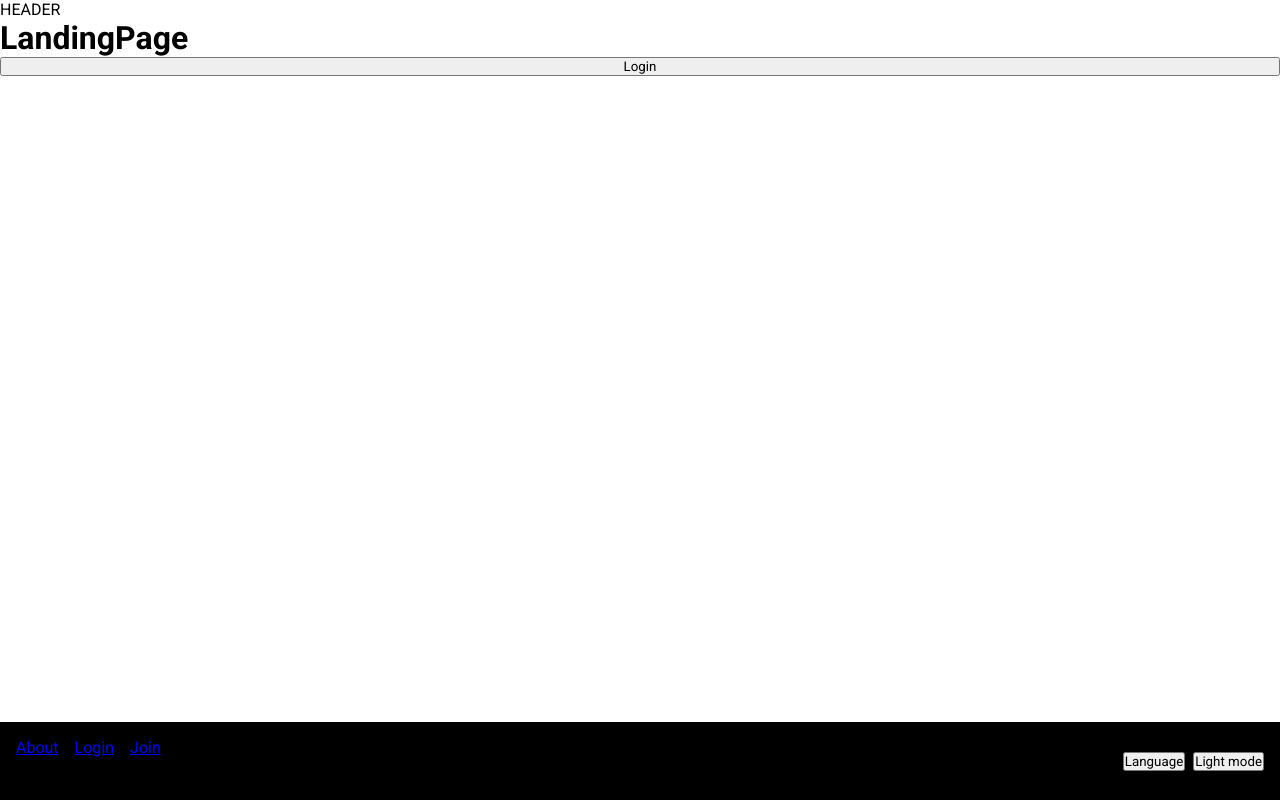
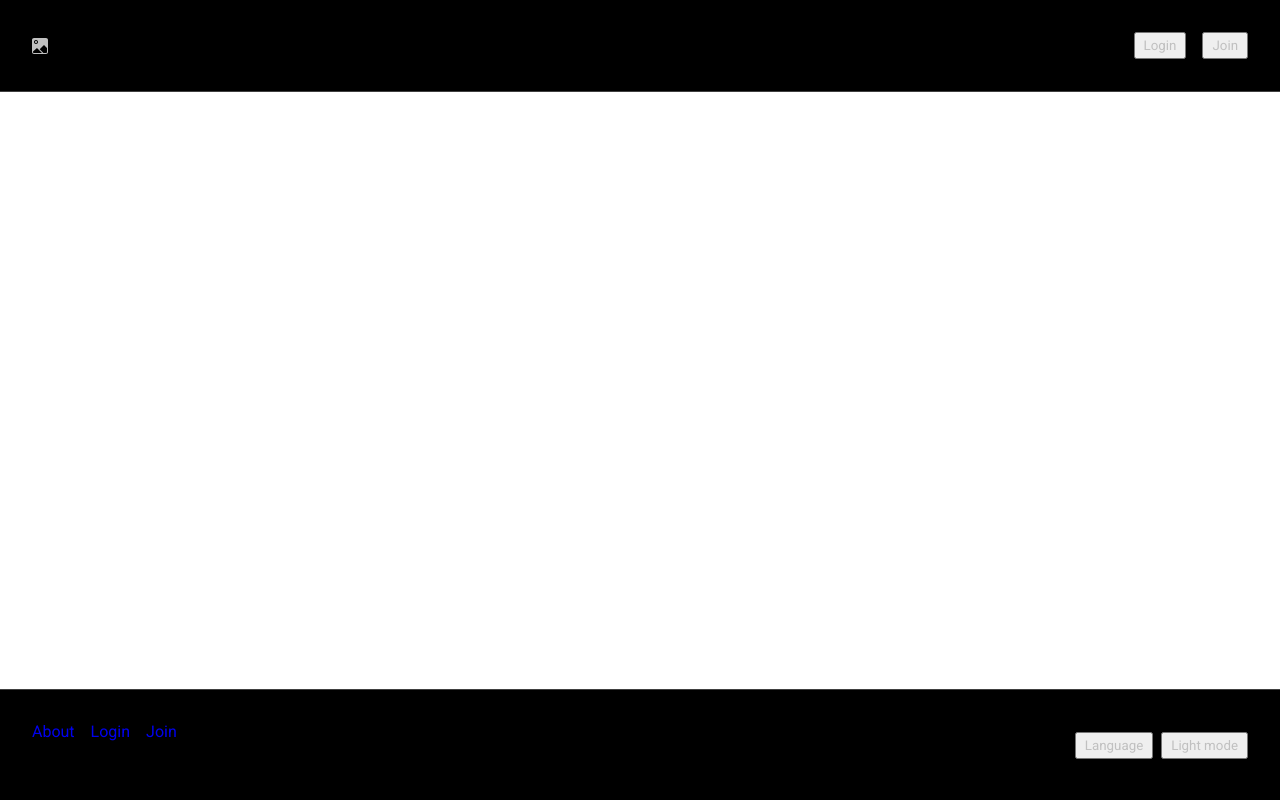
Before and after one commit to najimovs/instagram, a React (Vite) app in the folder web/: page / in a window 1280 px wide. Built offline with nearby package versions, Linux system fonts and the light colour scheme.

Commit message:
Add styled header with navigation buttons
Introduces a styled header with navigation buttons for Home, Login, and Join, including SVG icon for Home. Updates App.css with header and footer styles, and removes placeholder content from LandingPage.

```diff
--- a/web/src/App.css
+++ b/web/src/App.css
@@ -39,15 +39,53 @@ main {
 	flex: 1;
 }
 
+header {
+	background-color: black;
+	border-bottom: 1pt solid #404040;
+	padding: 2rem;
+}
+
+nav > ul {
+	display: flex;
+	align-items: center;
+	gap: 1rem;
+}
+
+nav > ul li:first-child {
+	flex: 1;
+}
+
+header button {
+	display: flex;
+	padding: 0.25rem 0.5rem;
+	color: #c0c0c0;
+}
+header button:hover {
+	color: white;
+}
+
+header button.goHome {
+	padding: 0;
+	border: none;
+	background-color: transparent;
+}
+
+header svg {
+	width: 1rem;
+	height: 1rem;
+	fill: currentColor;
+}
+
 @media (prefers-color-scheme: dark) {}
 @media (prefers-color-scheme: light) {}
 
 footer {
 	background-color: black;
+	border-top: 1pt solid #404040;
 	display: flex;
 	align-items: center;
 	gap: 0.5rem;
-	padding: 1rem;
+	padding: 2rem;
 }
 
 footer section:first-child {
@@ -60,6 +98,19 @@ footer section {
 	gap: 0.5rem;
 }
 
+footer a {
+	text-decoration: none;
+}
+footer a:hover {
+	text-decoration: underline;
+}
+
+footer button {
+	display: flex;
+	padding: 0.25rem 0.5rem;
+	color: #c0c0c0;
+}
+
 footer .links {
 	display: flex;
 	gap: 1rem;
--- a/web/src/Components/Header/Header.jsx
+++ b/web/src/Components/Header/Header.jsx
@@ -2,7 +2,30 @@ export function Header() {
 
 	return (
 		<header>
-			HEADER
+			<nav>
+				<ul>
+					<li>
+						<button className="goHome">
+							<svg xmlns="http://www.w3.org/2000/svg" viewBox="0 0 32 32">
+								<g stroke="none" strokeWidth="1" fillRule="evenodd" transform="translate(-362.000000, -101.000000)">
+									<path d="M392,129 C392,130.104 391.104,131 390,131 L384.832,131 L377.464,123.535 L386,114.999 L392,120.999 L392,129 L392,129 Z M366,131 C364.896,131 364,130.104 364,129 L364,128.061 L371.945,120.945 L382.001,131 L366,131 L366,131 Z M370,105 C372.209,105 374,106.791 374,109 C374,111.209 372.209,113 370,113 C367.791,113 366,111.209 366,109 C366,106.791 367.791,105 370,105 L370,105 Z M390,101 L366,101 C363.791,101 362,102.791 362,105 L362,129 C362,131.209 363.791,133 366,133 L390,133 C392.209,133 394,131.209 394,129 L394,105 C394,102.791 392.209,101 390,101 L390,101 Z M370,111 C371.104,111 372,110.104 372,109 C372,107.896 371.104,107 370,107 C368.896,107 368,107.896 368,109 C368,110.104 368.896,111 370,111 L370,111 Z">
+									</path>
+								</g>
+							</svg>
+						</button>
+					</li>
+					<li>
+						<button>
+							<span>Login</span>
+						</button>
+					</li>
+					<li>
+						<button>
+							<span>Join</span>
+						</button>
+					</li>
+				</ul>
+			</nav>
 		</header>
 	)
 }
--- a/web/src/Pages/Home/LandingPage.jsx
+++ b/web/src/Pages/Home/LandingPage.jsx
@@ -11,8 +11,8 @@ export function LandingPage() {
 		<>
 			<Header />
 			<main>
-				<h1>LandingPage</h1>
-				<button onClick={ () => setUsername( "aisha" ) }>Login</button>
+				{/*<h1>LandingPage</h1>*/}
+				{/*<button onClick={ () => setUsername( "aisha" ) }>Login</button>*/}
 			</main>
 			<Footer />
 		</>
```
